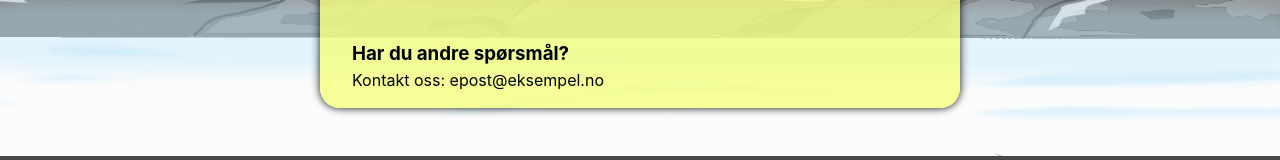
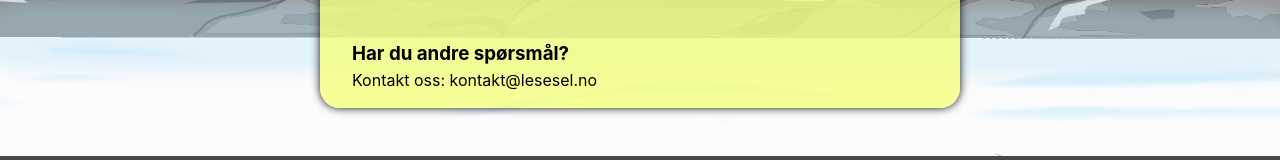
Before and after one commit to omrosand/lesesel, a React (Vite) app: page /oftestiltesporsmal in a window 1280 px wide. Shown: the part 1204-1364 px from the top of the page. Built offline with nearby package versions, Linux system fonts and the light colour scheme; no server answers.

Commit message:
småendringer

```diff
--- a/src/pages/Faq.jsx
+++ b/src/pages/Faq.jsx
@@ -30,7 +30,7 @@ const Faq = () => {
 
         <section>
           <h3>Har du andre spørsmål? </h3>
-          <p>Kontakt oss: <a href="epost@eksempel.no">epost@eksempel.no</a></p>
+          <p>Kontakt oss: <a href="epost@eksempel.no">kontakt@lesesel.no</a></p>
         </section>
       </article>
     </>
--- a/src/pages/Home.jsx
+++ b/src/pages/Home.jsx
@@ -66,7 +66,7 @@ const Home = () => {
               i.
             </p>
             <button>
-              <Link to="/scoreboard" className="homeLink">
+              <Link to="/favoritter" className="homeLink">
                 Ønsker å lese
               </Link>
             </button>
```
